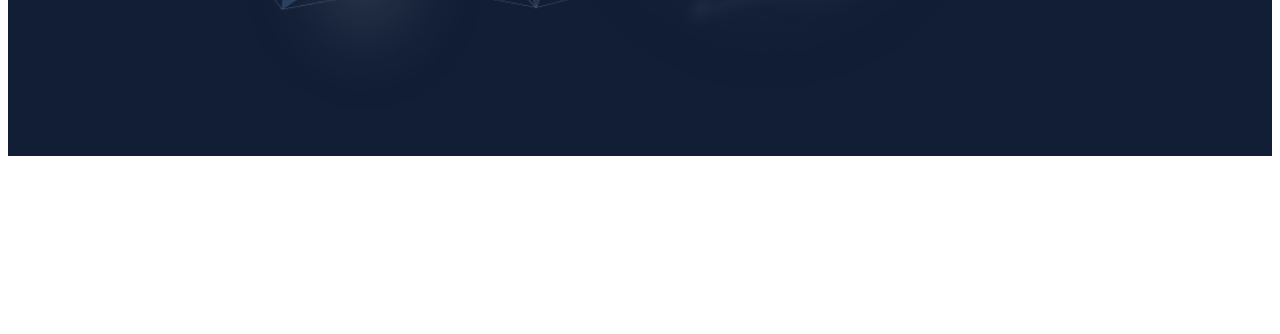
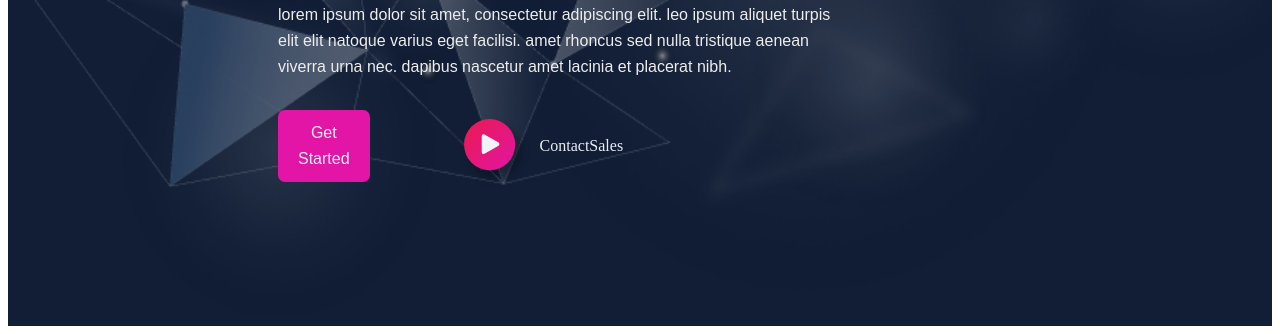
Before and after one commit to gumirus/cripten, a plain HTML site: page index.html in a window 1280 px wide. Shown: the part 844-1178 px from the top of the page. Before the commit the page ends 1008 px from the top, so only its background shows below. Drawn offline with Linux system fonts and the light colour scheme.

Commit message:
layout correction

```diff
--- a/index.html
+++ b/index.html
@@ -44,13 +44,6 @@
                 width="100"
                 height="100"
               >
-                <circle
-                  cx="50"
-                  cy="50"
-                  r="48"
-                  fill="url(#gradient)"
-                  filter="url(#drop-shadow)"
-                />
                 <image
                   x="20"
                   y="20"
@@ -65,19 +58,10 @@
                   height="30"
                   href="./img/Group.svg"
                 />
-                <text
-                  x="7"
-                  y="90"
-                  fill="#E9EEF4"
-                  font-family="DM Sans"
-                  font-size="16px"
-                  font-weight="500"
-                  text-transform="capitalize"
-                >
-                  Contact Sales
-                </text>
               </svg>
+              <strong class="btn">ContactSales</strong>
             </button>
+
           </div>
         </div>
       </main>
--- a/style.css
+++ b/style.css
@@ -1,7 +1,7 @@
 /* Стили для верхней шапки */
 header {
   background: #111E36;
-  color: #fff;
+  color: #E9EEF4;
   font-family: 'DM Sans', sans-serif;
   font-weight: 500;
   font-size: 16px;
@@ -26,7 +26,7 @@ header {
 /* Стили для верхней шапки - кнопка Contact Us */
 button.contact-button {
   background: #E215A7;
-  color: #fff;
+  color: #E9EEF4;
   font-family: 'DM Sans', sans-serif;
   font-weight: 500;
   font-size: 16px;
@@ -58,21 +58,25 @@ nav li {
 
 /* Стили для ссылок в навигационном меню */
 nav a {
-  text-decoration: none; /* Убираем стандартное подчеркивание ссылок */
-  color: #fff; /* Цвет текста ссылок */
+  text-decoration: none;
+  color: #E9EEF4;
 }
 
-/* При нажатии на ссылки, подчеркивание остается */
 nav a:active {
-  border-bottom: 2px solid #fff; /* Цвет и толщина подчеркивания */
+  border-bottom: 2px solid #E9EEF4;
 }
 
 /* Стили для основного контента */
 main {
-  background-color: #111E36; /* Цвет фона контента */
-  padding: 40px;
+  background-color: #111E36;
+}
+
+
+/* Стили для контейнера контента */
+.content {
+  position: relative;
   text-align: center;
-  color: #fff;
+  color: #E9EEF4;
   font-family: 'DM Sans', sans-serif;
   font-weight: 500;
   font-size: 16px;
@@ -81,45 +85,25 @@ main {
 }
 
 
-/* Стили для контейнера контента */
-.content {
-  position: relative; /* Устанавливаем позицию как относительную */
-   text-align: center; /* Выравнивание текста по центру */
-
-  color: #fff; /* Цвет текста белый */
-  font-family: 'DM Sans', sans-serif; /* Шрифт текста */
-  font-weight: 500; /* Жирность текста */
-  font-size: 16px; /* Размер текста */
-  line-height: 26px; /* Межстрочное расстояние */
-  letter-spacing: 0em; /* Межбуквенное расстояние */
-}
-
-
 /* Стили для родительского элемента */
 .content-container {
   position: relative;
-  max-width: 100%;
+  max-width: 1921px;;
   text-align: center;
-  color: white;
-  padding: 0; /* Убираем внутренние отступы */
+  color: #E9EEF4;
   background: url('./img/Group.png') no-repeat center center;
   background-size: cover;
-  display: flex;
-  flex-direction: column; /* Текст будет располагаться вертикально */
+  padding-top: 338px;
   justify-content: center;
+  height: 100vh;
+  padding: 229.741px 975.921px 219.83px 375.079px;
   align-items: center;
-  height: 100vh;
-}
-
-/* Стили для контейнера с контентом */
-.content-container {
-  max-width: 1000px;
   margin: 0 auto;
-  padding: 0 20px;
-  text-align: left; /* Выравнивание текста и кнопки слева */
-  display: flex;
+  padding-bottom: 20px;
+  padding-left: 270px;
+  text-align: left;
   flex-direction: column;
-  align-items: flex-start; /* Выравнивание элементов слева вверху */
+  align-items: flex-start;
 }
 
 /* Стили для заголовка h4 */
@@ -130,7 +114,6 @@ main {
   font-weight: 500;
   line-height: 26px;
   text-transform: capitalize;
-  margin: 0; /* Убираем внешние отступы у заголовка h4 */
 }
 
 /* Стили для заголовка h1 */
@@ -141,7 +124,7 @@ main {
   font-weight: 700;
   line-height: 60px;
   text-transform: capitalize;
-  margin: 0; /* Убираем внешние отступы у заголовка h1 */
+  margin: 0;
 }
 
 /* Стили для абзаца p */
@@ -153,13 +136,12 @@ main {
   font-weight: 400;
   line-height: 26px;
   text-transform: lowercase;
-  margin: 0; /* Убираем внешние отступы у абзацев */
 }
 
-/* Стили для кнопки "Get Started" */
+
 .get-started {
   background: #E215A7;
-  color: #fff;
+  color: #E9EEF4;
   font-family: 'DM Sans', sans-serif;
   font-weight: 500;
   font-size: 16px;
@@ -170,7 +152,7 @@ main {
   border: none;
   cursor: pointer;
   border-radius: 7px;
-  margin: 0; /* Убираем внешние отступы у кнопки */
+
 }
 
 .round-button {
@@ -191,15 +173,14 @@ main {
 
 /* Стили для контейнера кнопок */
 .button-container {
-  display: flex; /* Располагаем элементы внутри контейнера горизонтально */
-  justify-content: space-between; /* Равномерно распределяем пространство между элементами */
-  align-items: center; /* Выравниваем элементы по вертикали по центру */
+  display: flex;
+  justify-content: space-between;
+  align-items: center;
 }
-
 /* Стили для кнопки "Get Started" */
 .get-started {
   background: #E215A7;
-  color: #fff;
+  color: #E9EEF4;
   font-family: 'DM Sans', sans-serif;
   font-weight: 500;
   font-size: 16px;
@@ -220,15 +201,14 @@ main {
   border: none;
   padding: 0;
   cursor: pointer;
-
-  margin-left: 20px; /* Добавляем отступ слева */
+  margin-left: 20px;
 }
 
 /* Стили для круга (Elips) */
 .circle {
   width: 100%;
   height: 100%;
-  fill: linear-gradient(314deg, #E215A7 0%, #ED1D2A 100%); /* Цвет круга */
+  fill: linear-gradient(314deg, #E215A7 0%, #ED1D2A 100%);
 }
 
 
@@ -246,36 +226,20 @@ main {
 .round-button {
   display: flex;
   align-items: center;
-  gap: 10px;
-  background: linear-gradient(31deg, #2a15e2 0%, #ED1D2A 100%);
-  box-shadow: 5px 6px 8px rgba(0, 0, 0, 0.28);
+  margin-right: 320px;
   border: none;
   border-radius: 20%;
-  width: 100px;
-  height: 100px;
   padding: 0;
   cursor: pointer;
-  transition: background 0.3s, transform 0.3s;
 }
 
-.round-button:hover {
-  background: linear-gradient(314deg, #1d7eed 0%, #E215A7 100%);
-  transform: scale(1.1);
+.btn {
+margin-left: 100px;
+color: #E9EEF4;
+font-family: DM Sans;
+font-size: 16px;
+font-style: normal;
+font-weight: 500;
+line-height: normal;
+text-transform: capitalize;
 }
-
-/* .circle {
-  width: 100px;
-  height: 100px;
-  background: radial-gradient(circle, transparent 25%, #E215A7 25%);
-  background-size: 100% 100%;
-  border-radius: 50%;
-  display: flex;
-  justify-content: center;
-  align-items: center;
-}
-
-.text {
-  font-family: Arial, sans-serif;
-  font-size: 12px;
-  color: #E215A7;
-} */
```
